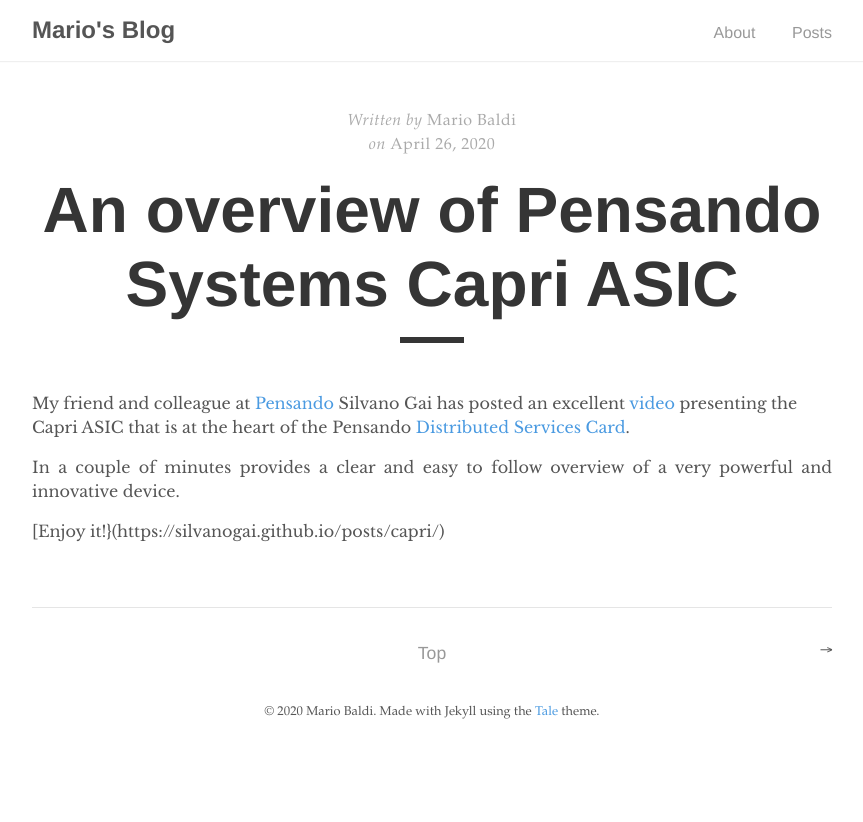
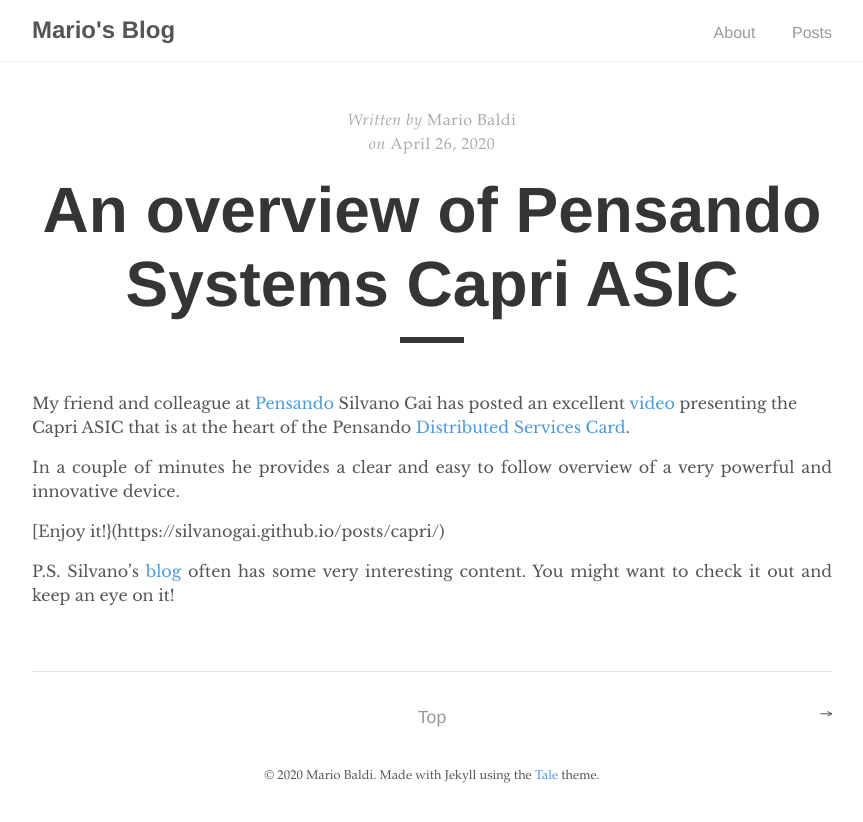
Before and after one commit to mariobaldi/mariobaldi.github.io, a Jekyll site: the page built from _posts/2020-04-26-Capri.md, in a window 1280 px wide. Shown: the top 822 px of the page, without its empty margins (208-1071 px from the left). Built offline with Jekyll 4.4.1, drawn with Linux system fonts in a browser that asks for light colours.

Commit message:
Update 2020-04-26-Capri.md

```diff
--- a/_posts/2020-04-26-Capri.md
+++ b/_posts/2020-04-26-Capri.md
@@ -10,6 +10,9 @@
 Capri ASIC that is at the heart of the Pensando
 [Distributed Services Card](https://pensando.io/assets/documents/Naples_100_ProductBrief-10-2019.pdf).
 
-In a couple of minutes provides a clear and easy to follow overview of a very powerful and innovative device.
+In a couple of minutes he provides a clear and easy to follow overview of a very powerful and innovative device.
 
 [Enjoy it!}(https://silvanogai.github.io/posts/capri/)
+
+P.S. Silvano's [blog](https://silvanogai.github.io/) often has some very interesting content.
+You might want to check it out and keep an eye on it!
```
